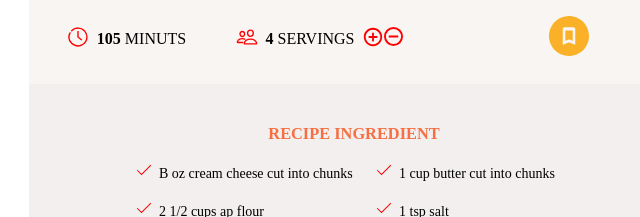
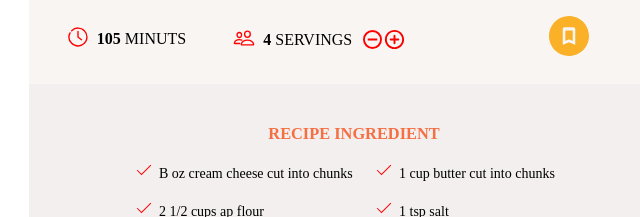
Before and after one commit to bhargavsatrapu/training, a plain HTML site: page forkify_copy (1).html in a window 1280 px wide. Shown: the part 392-609 px from the top of the page, 461-1101 px from the left. Drawn offline with Linux system fonts and the light colour scheme.

Commit message:
forkify..

```diff
--- a/forkify_copy (1).css
+++ b/forkify_copy (1).css
@@ -273,15 +273,17 @@ text-transform:uppercase;
 height:22px;
 }
 
-.icons-plus{
-height:22px;
+.icons-minus{
+height:19px;
+padding-left:3px;
 }
 
-.icons-minus{
-height:19px;
+.icons-plus{
+height:22.5px;
 position:relative;
-bottom:1.9px;
+top:2px;
 right:4px;
+padding-left:1px;
 }
 
 .icons-bookmark{
--- a/forkify_copy (1).html
+++ b/forkify_copy (1).html
@@ -113,8 +113,8 @@
 								<div class="serving" align="center">
 										<img src="people_icon.svg" class="icons-people">
 										<span class="serving-text">&nbsp<b>4</b> servings</span>&nbsp
+										<img src="minus_icon.svg" class="icons-minus">
 										<img src="plus_icon.svg" class="icons-plus">
-										<img src="minus_icon.svg" class="icons-minus">
 								</div>
 								<div class="bookmark-icon" align="center">
 										<img src="bookmark_round_con.svg" class="icons-bookmark">
```
